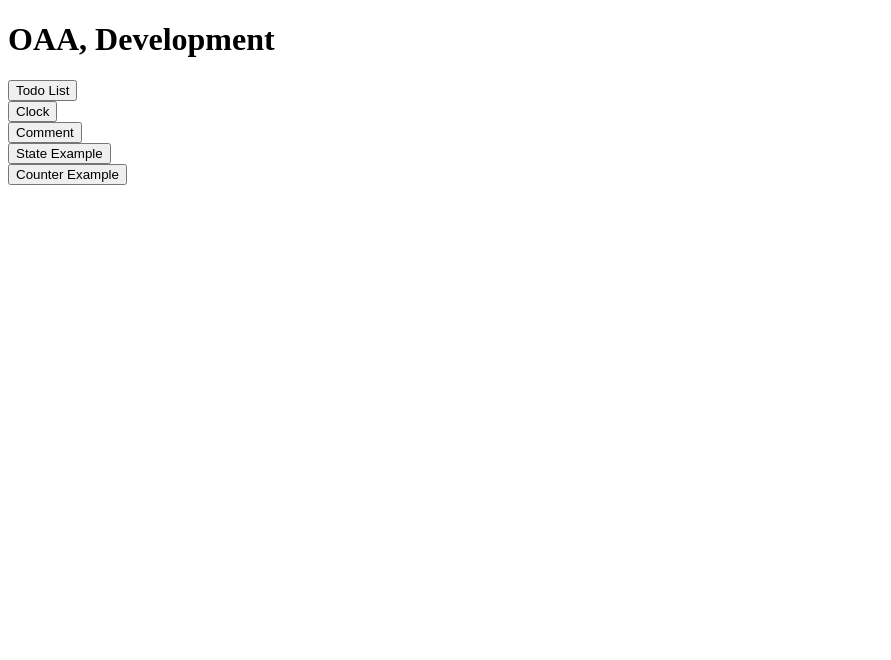
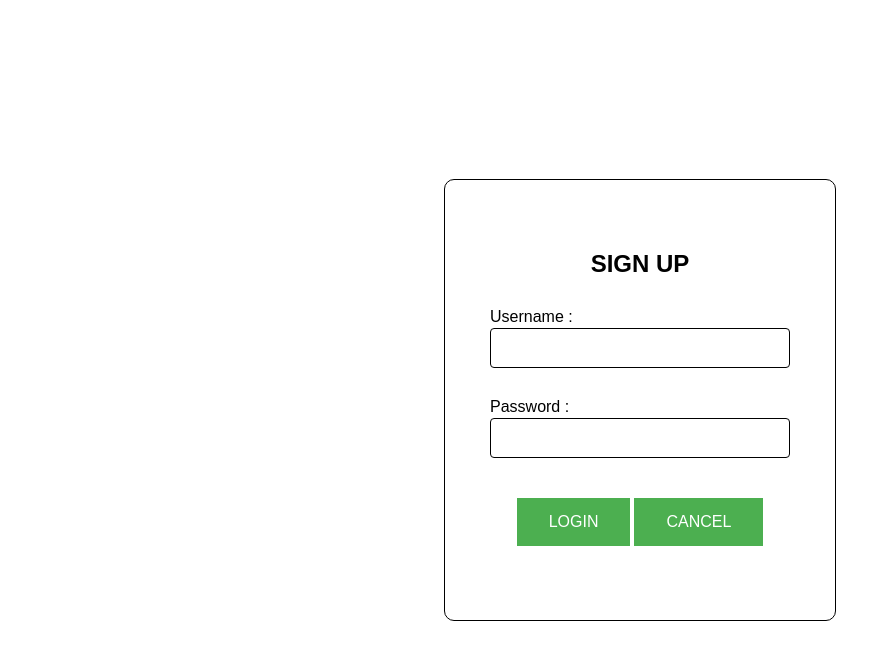
Before and after one commit to oaa-dev/react-first-app, a React (Create React App) app: page /handling-event in a window 1280 px wide. Shown: the top 660 px of the page, without its empty margins (0-891 px from the left). Built offline with nearby package versions, Linux system fonts and the light colour scheme.

Commit message:
create login module

```diff
--- a/src/App.js
+++ b/src/App.js
@@ -7,6 +7,7 @@ import Clock from './Components/Clock';
 import StateUsage from './Components/State';
 import Counter from './Components/Counter';
 import TodoList from './Components/TodoList';
+import Handling_Event from './Components/Handling_Event';
 import Home from './Components/Home';
 
 
@@ -33,6 +34,9 @@ class App extends React.Component{
                     <Route path="/counter">
                         <Counter/>
                     </Route>
+                    <Route path="/handling-event">
+                        <Handling_Event />
+                    </Route>
                     <Route path="/">
                         <Home/>
                     </Route>
--- /dev/null
+++ b/src/Components/Handling_Event.js
@@ -0,0 +1,82 @@
+import React, { useState } from 'react';
+
+/* Style */
+import '../Styles/Login.css'
+
+const App = () => {
+
+    const [state, setState] = useState({
+        validAccount :[
+            {
+                username:'admin@admin.com',
+                password:'secret123'
+            },{
+                username:'admin2@admin.com',
+                password:'secret123'
+            }
+        ],
+        username:'',
+        password:'',
+        error: []
+    });
+
+    const {username, password, validAccount, error} = state;
+
+    const handleInput = (e) => {
+        const {name, value} = e.target;
+
+        setState({ ...state, [name]: value});
+    }
+
+    const validate = () => {
+        let err = [];
+        if(username === ""){
+            err.push({errUsername:true });
+        }if(password === ""){
+            err.push({errPassword:true });
+        }
+
+        setState({...state, error: err});
+    }
+
+    const login = () => {
+
+        /* validate data */
+        validate()
+
+        const user = validAccount.find((value, index) =>{
+            return value.username == username && value.password == password
+        });
+
+        const message = (user) ? 'WELCOME' : 'Incorrect username and password';
+
+        alert(message)
+    }
+
+    return (
+        <div className="app-main">
+            <div className="form">
+                <div className="form-heading">
+                    <h2 className="form-title">SIGN UP</h2>
+                </div>
+                <div className="form-content">
+                    <div className="form-group">
+                        <label>Username :</label>
+                        <input value={username} name="username" onChange={handleInput} />
+                        { error.find((value)=>{ return value.errUsername; }) ? <p className="error">*Please input valid data</p> : '' }
+                    </div>
+                    <div className="form-group">
+                        <label>Password :</label>
+                        <input value={password} name="password" onChange={handleInput} />
+                        { error.find((value)=>{ return value.errPassword; }) ? <p className="error">*Please input valid data</p> : '' }
+                    </div>
+                </div>
+                <div className="form-footer">
+                    <button onClick={login}>LOGIN</button><button>CANCEL</button>
+                </div>
+            </div>
+        </div>
+    );
+}
+
+export default App
--- a/src/Components/Home.js
+++ b/src/Components/Home.js
@@ -20,6 +20,9 @@ const Home = () => {
     const handleOnClickCounter = () => {
         history.push('/counter');
     }
+    const handleOnClickHandling = () => {
+        history.push('/handling-event');
+    }
 
     return(
         <div className="home-main">
@@ -29,6 +32,7 @@ const Home = () => {
             <button onClick={handleOnClickComment}>Comment</button><br/>
             <button onClick={handleOnClickState}>State Example</button><br/>
             <button onClick={handleOnClickCounter}>Counter Example</button><br/>
+            <button onClick={handleOnClickHandling}>Handling Events</button><br/>
         </div>
     );
 }
--- a/src/Components/TodoList.js
+++ b/src/Components/TodoList.js
@@ -1,4 +1,4 @@
-import React, { useEffect, useState, useRef } from 'react';
+import React, { useState } from 'react';
 
 const TodoList = () => {
     console.log("App Rendered");
@@ -52,10 +52,6 @@ const TodoList = () => {
         }
     }
 
-    useEffect(() => {
-        console.log("render by use effect")
-    }, [])
-
     return(
         <div>
             <h3>Todo List</h3>
--- /dev/null
+++ b/src/Styles/Login.css
@@ -0,0 +1,90 @@
+html, body{
+    margin: 0;
+    padding:0;
+}
+*{
+    font-family: Arial;
+}
+
+.app-main {
+    position: absolute;
+    top: 50%;
+    left: 50%;
+    transform: translateX(-50%) translateY(-50%);
+
+}
+
+.form{
+    padding:20px;
+    /* background-color: red; */
+    width: 350px;
+    height: 400px;
+    border: black solid 1px;
+    border-radius: 10px;
+}
+
+.form .form-heading{
+    /* background-color: chartreuse; */
+    text-align: center;
+}
+
+.form-title{
+    padding-top: 30px;
+    /* border-bottom:gray solid 5px  */
+}
+
+.form-content{
+    display: flex;
+    flex-direction: column;
+    align-items: center;
+    justify-content: center;
+}
+
+.form-footer{
+    display: flex;
+    align-items: center;
+    justify-content: center;
+}
+
+.form-group{
+    height: 70px;
+    width:300px;
+    display: inline-flex;
+    margin-bottom: 20px;
+}
+
+.form-group label{
+    position: absolute;
+    margin-top: 10px;
+}
+
+.form-group .error{
+    position: absolute;
+    margin-top: 70px;
+    color: red;
+}
+
+.form-group input{
+    position: relative;
+    margin-top: 30px;
+    width: 100%;
+    /* background-color: #4CAF50; */
+    color: gray;
+    padding: 14px 20px;
+    border: black solid 1px;
+    border-radius: 4px;
+    cursor: pointer;
+}
+
+.form-footer button {
+    background-color: #4CAF50; /* Green */
+    border: none;
+    color: white;
+    padding: 15px 32px;
+    text-align: center;
+    text-decoration: none;
+    display: inline-block;
+    font-size: 16px;
+    margin: 20px 2px;
+    cursor: pointer;
+}
```
